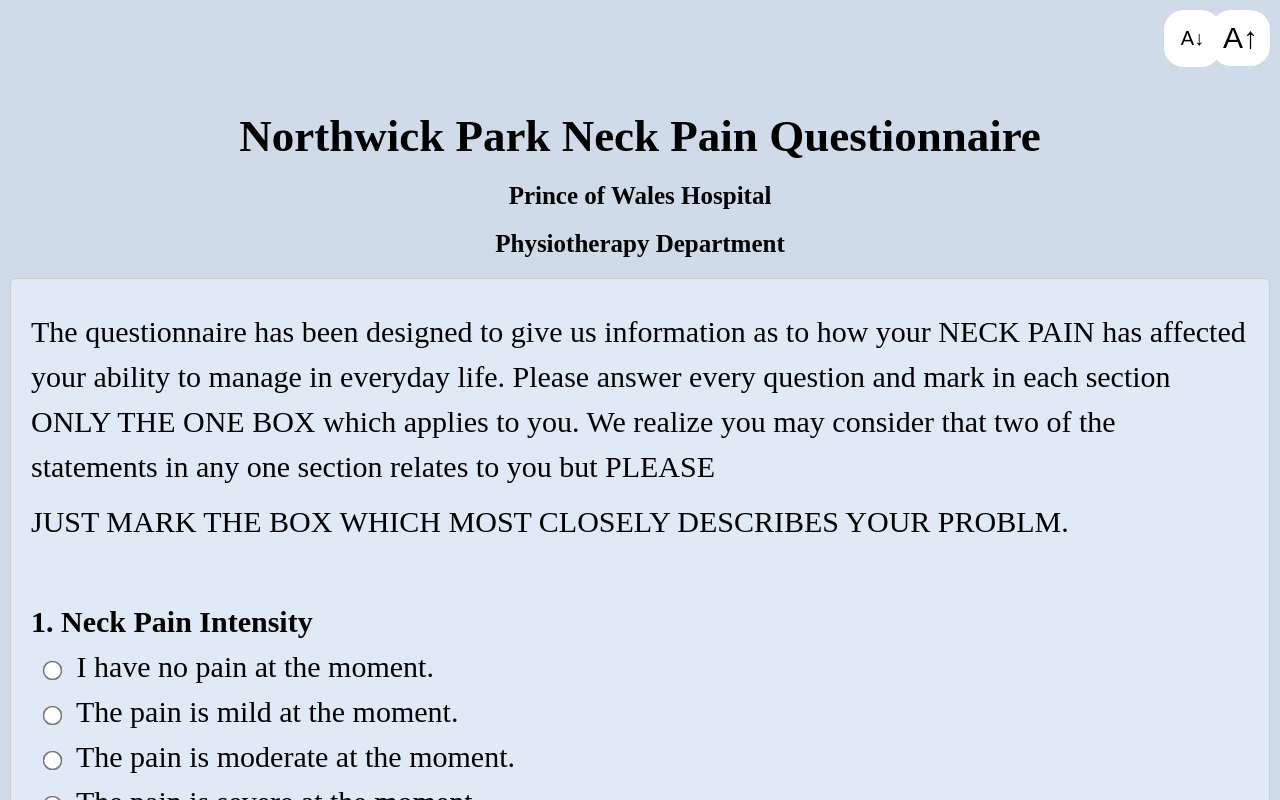
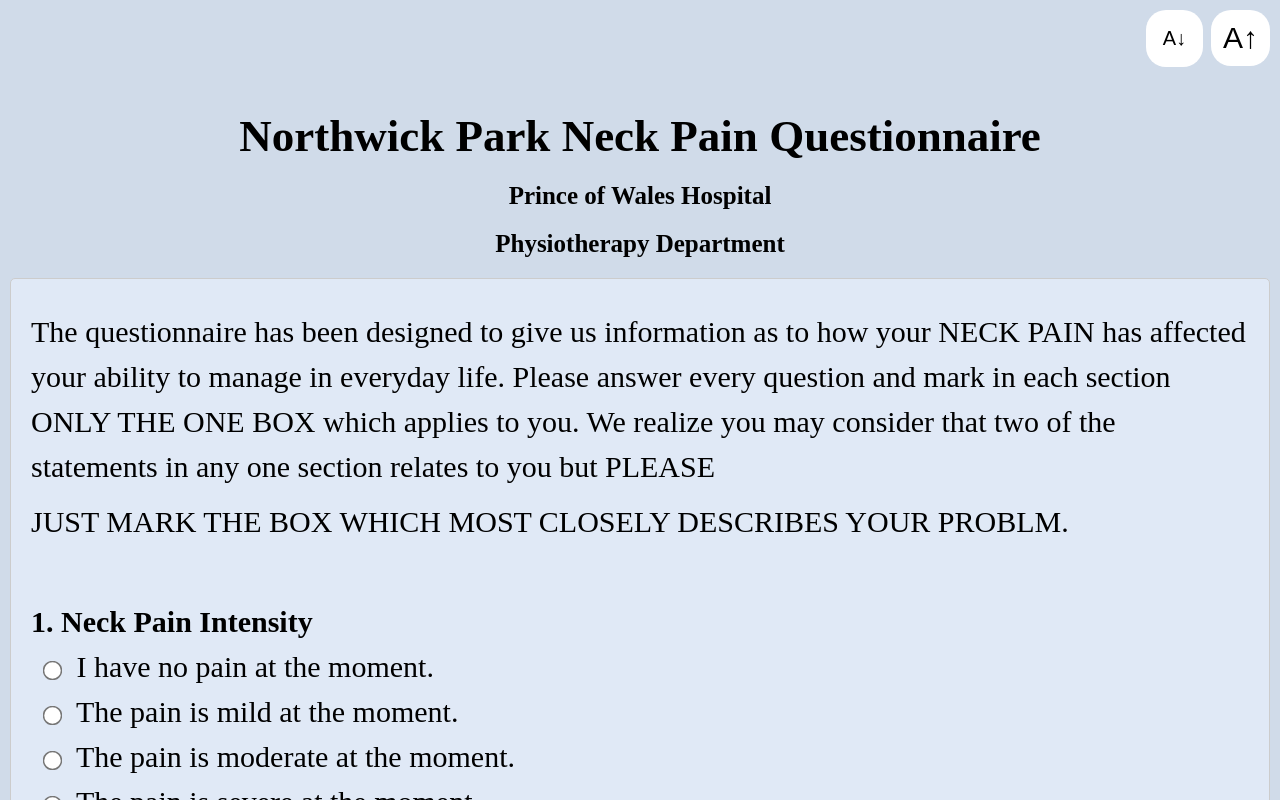
Before and after one commit to pwhphysio/Northwick_e, a plain HTML site: page index.html in a window 1280 px wide. Shown: the top 800 px of the page. Drawn offline with Linux system fonts and the light colour scheme.

Commit message:
Update index.html

```diff
--- a/index.html
+++ b/index.html
@@ -137,7 +137,7 @@
 		.decrease-font-size-btn{
 			position: absolute;
 			top: 10px;
-			right: 59px;
+			right:77px;
 			padding: 17px 17px;
 			background-color: white;
 			color: black;
```
